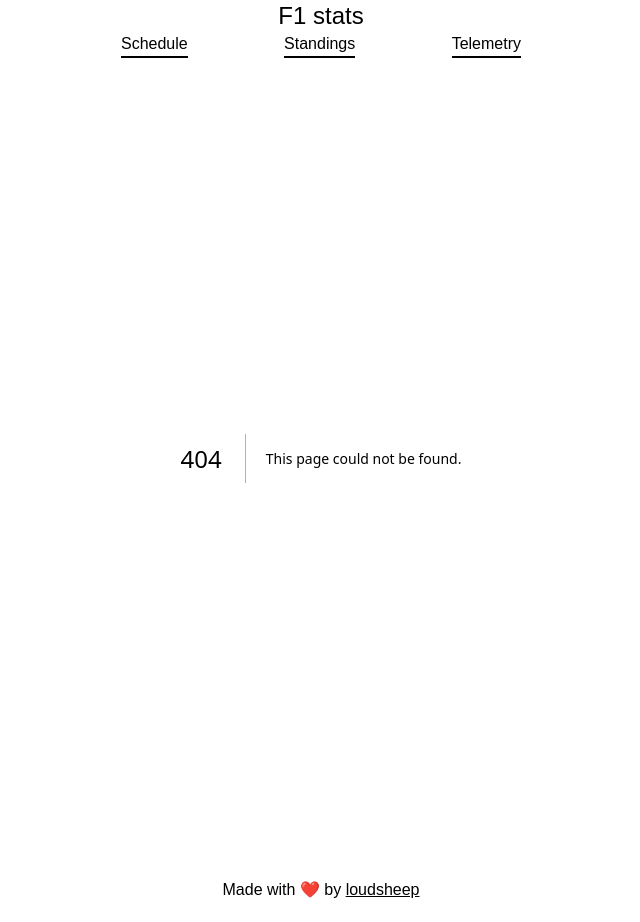
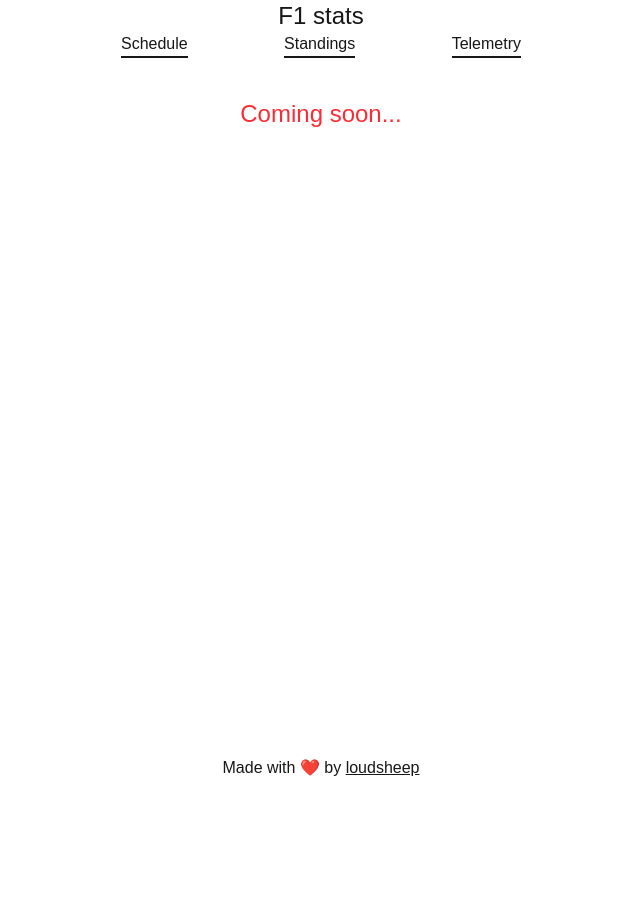
Before and after one commit to loudsheep/f1-stats-web, a Next.js app: page /telemetry in a window 1280 px wide. Before the commit this address had no page. Shown: the whole page, without its empty margins (319-959 px from the left). After the commit the page ends 800 px from the top, so only its background shows below. Built offline with nearby package versions, Linux system fonts and the light colour scheme.

Commit message:
feat: telemetry page

```diff
--- /dev/null
+++ b/app/telemetry/page.tsx
@@ -0,0 +1,9 @@
+import React from "react";
+
+export default function Telemetry() {
+    return (
+        <div className="flex flex-col justify-center items-center mx-auto mt-10 text-2xl text-red-500">
+            Coming soon...
+        </div>
+    );
+}
```
